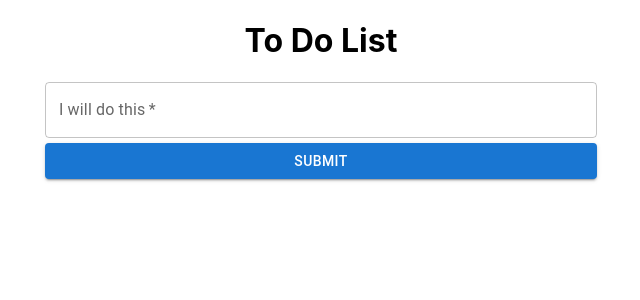
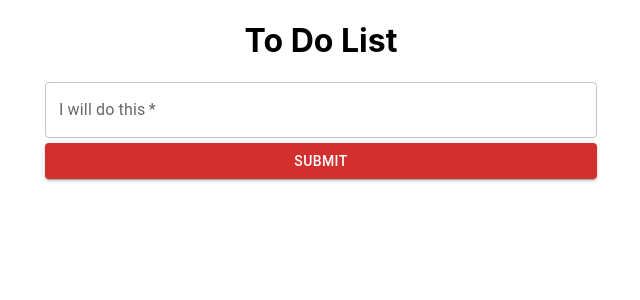
Before and after one commit to Bhaveen4/To-do-List, a React (Create React App) app: page / in a window 1280 px wide. Shown: the top 300 px of the page, without its empty margins (319-959 px from the left). Built offline with nearby package versions, Linux system fonts and the light colour scheme.

Commit message:
changed button color

```diff
--- a/src/components/Todoform.js
+++ b/src/components/Todoform.js
@@ -23,7 +23,7 @@ const Todoform = ({ addTodo }) => {
           />
           <Button
             variant="contained"
-            color="primary"
+            color="error"
             style={{ marginTop: 5 }}
             type="submit"
           >
```
